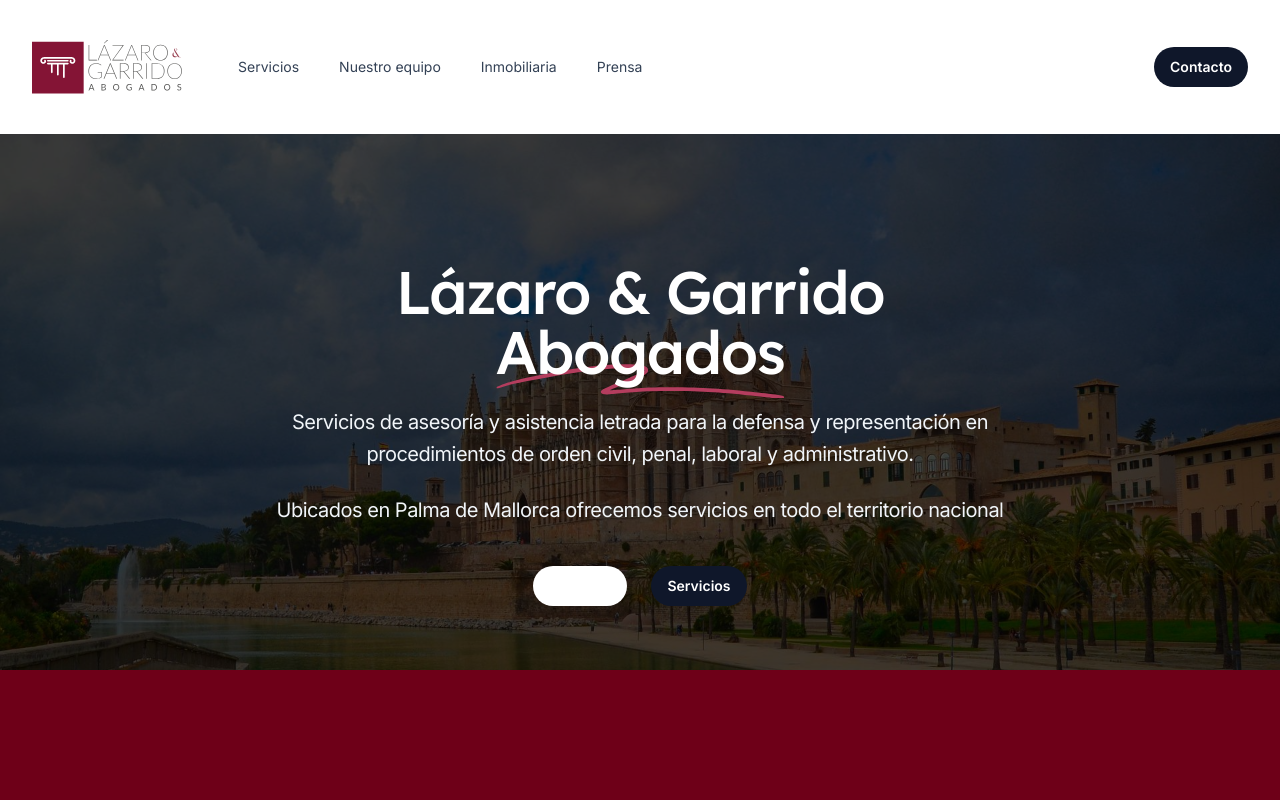
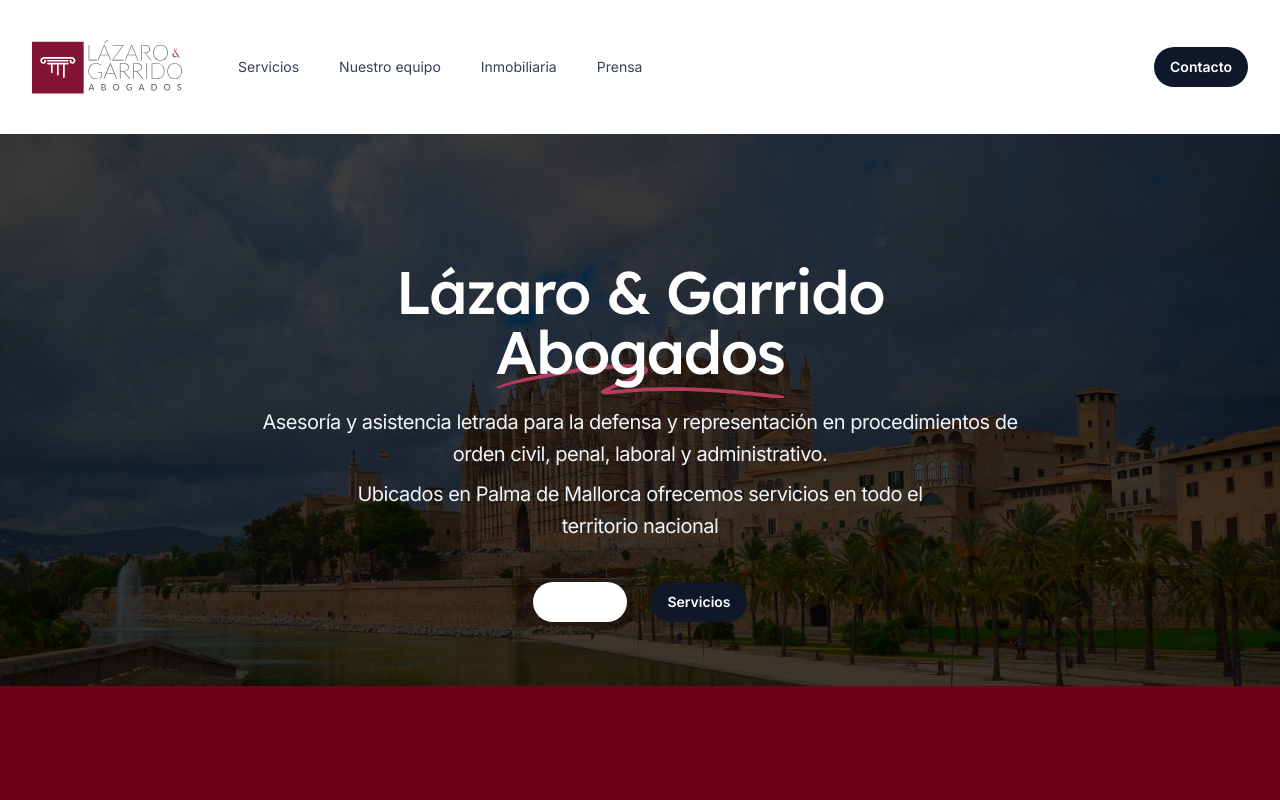
Before and after one commit to CarolinaCobo/lazaro-y-garrido, a Next.js app: page / in a window 1280 px wide. Shown: the top 800 px of the page. Built offline with nearby package versions, Linux system fonts and the light colour scheme.

Commit message:
Changes in hero text

```diff
--- a/src/components/Hero.jsx
+++ b/src/components/Hero.jsx
@@ -20,7 +20,7 @@
         </div>
       </div>
       <Container className="relative pt-20 pb-16 text-center lg:pt-32">
-        <h1 className="mx-auto max-w-2xl font-display text-2xl font-medium tracking-tight text-white sm:text-6xl">
+        <h1 className="mx-auto max-w-2xl font-display text-4xl font-medium tracking-tight text-white sm:text-6xl">
           Lázaro & Garrido
           <span className="text-mallorca relative whitespace-nowrap ">
             <svg
@@ -35,11 +35,10 @@
           </span>
         </h1>
         <p className="mx-auto mt-6 max-w-3xl text-sm tracking-tight text-slate-100 md:text-xl">
-          Servicios de asesoría y asistencia letrada para la defensa y
-          representación en procedimientos de orden civil, penal, laboral y
-          administrativo.
+          Asesoría y asistencia letrada para la defensa y representación en
+          procedimientos de orden civil, penal, laboral y administrativo.
         </p>
-        <p className="mx-auto mt-6 max-w-3xl text-sm tracking-tight text-slate-100 md:text-xl">
+        <p className="mx-auto mt-2 max-w-2xl text-sm tracking-tight text-slate-100 md:text-xl">
           Ubicados en Palma de Mallorca ofrecemos servicios en todo el
           territorio nacional
         </p>
```
